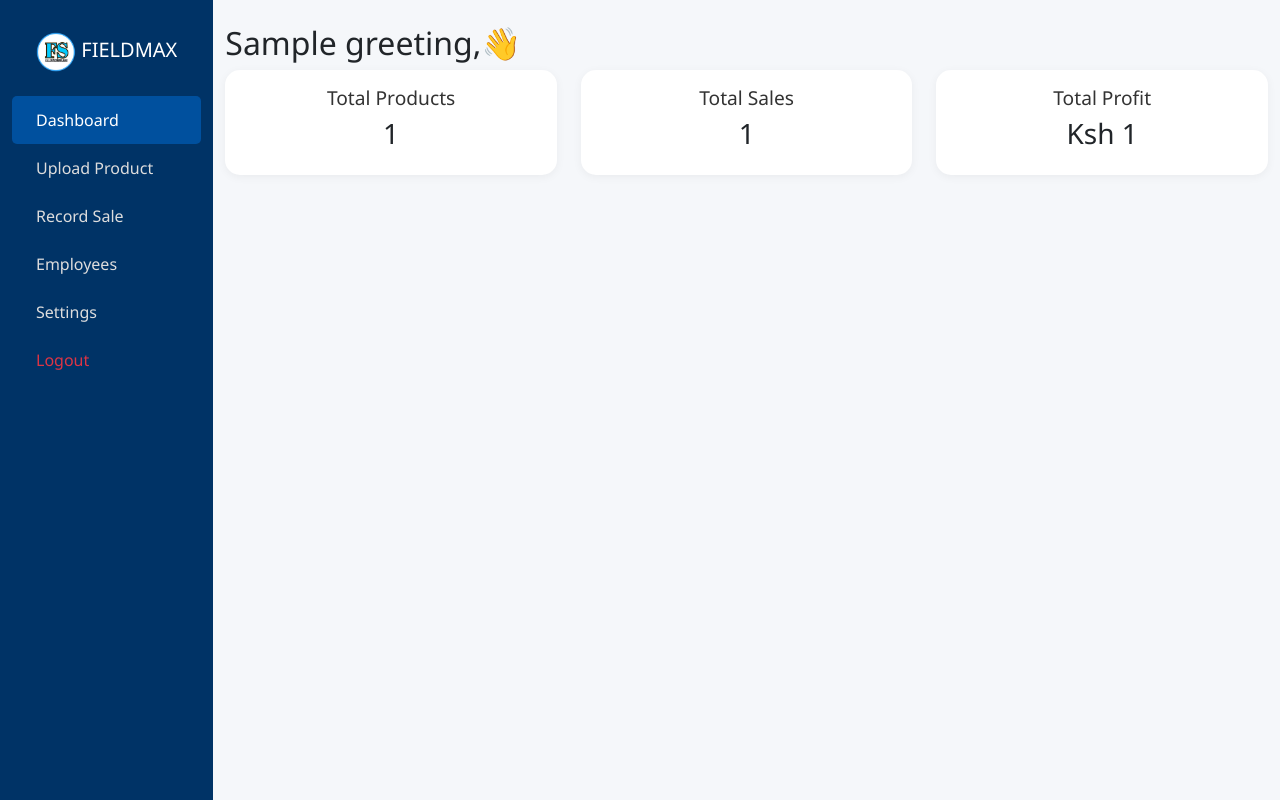
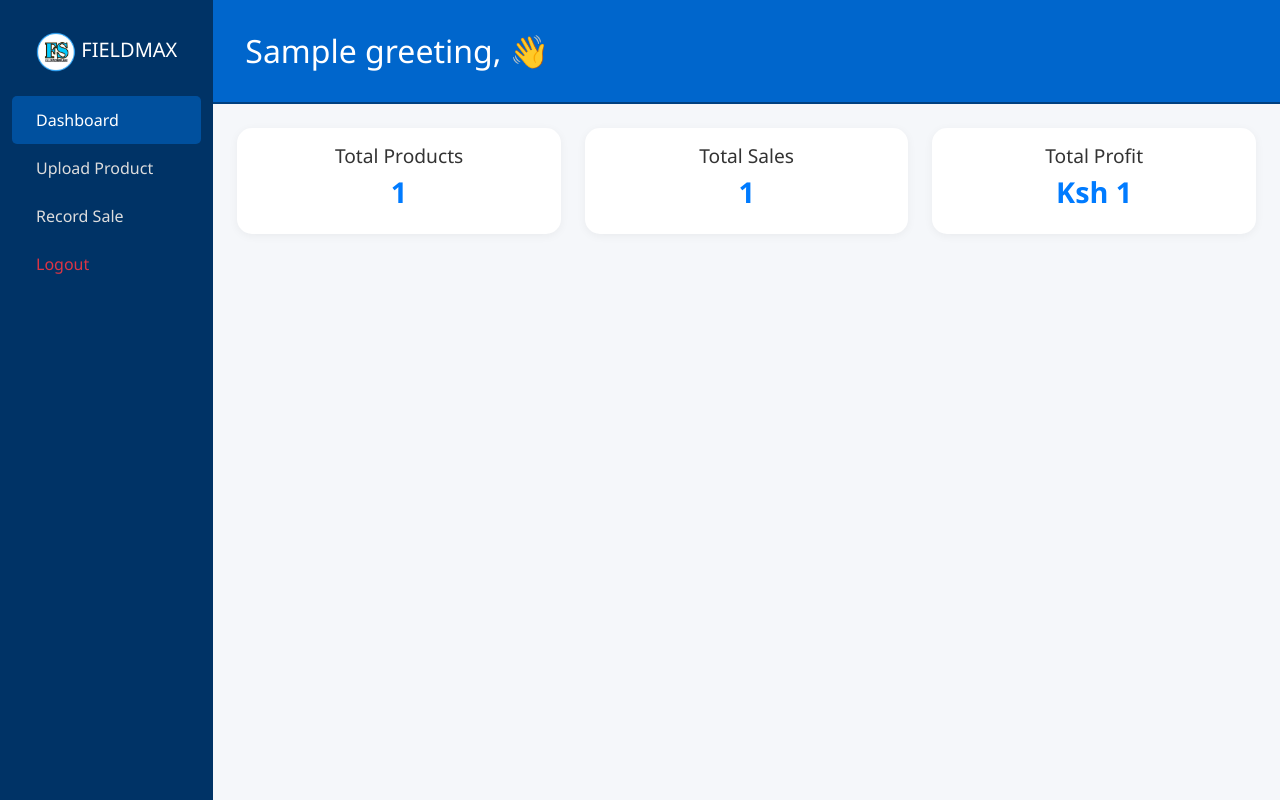
Before and after one commit to Vincentchirchir/fieldmax-sales-app, a Flask app: template templates/dashboard.html in a window 1280 px wide. Run offline with Flask 3, Linux system fonts and the light colour scheme; the template is opened without the code that fills it: most values are stand-ins (such as "Sample title", 1, 10 or a date in 2020); some libraries are stand-ins or nearby versions.

Commit message:
Update dashboard.html

```diff
--- a/templates/dashboard.html
+++ b/templates/dashboard.html
@@ -34,7 +34,13 @@
             color: white;
         }
         .main {
-            padding: 2rem;
+            padding: 0;
+        }
+        .topbar {
+            background-color: #0066cc;
+            padding: 2rem 2rem;
+            color: white;
+            border-bottom: 2px solid #004080;
         }
         .card {
             border: none;
@@ -45,15 +51,10 @@
             font-size: 1.2rem;
             color: #333;
         }
-        .card p {
+        .card p, .card h3 {
             font-size: 1.8rem;
             font-weight: bold;
             color: #007bff;
-        }
-        .greeting {
-            font-size: 2rem;
-            font-weight: 600;
-            color: #333;
         }
     </style>
 </head>
@@ -68,18 +69,17 @@
             <a href="#" class="active" onclick="showSection('dashboard')">Dashboard</a>
             <a href="#" onclick="showSection('upload')">Upload Product</a>
             <a href="#" onclick="showSection('sale')">Record Sale</a>
-                 <a href="#" onclick="showSection('employees')">Employees</a>
-                 <a href="#" onclick="showSection('settings')">Settings</a>
             <a href="{{ url_for('logout') }}" class="text-danger">Logout</a>
         </div>
 
         <!-- Main Content -->
-        <div class="col-md-10 content">
-            <h3 class="mb-4"><h2>{{ greeting }},👋</h2>
-            </h3>
+        <div class="col-md-10 main">
+            <div class="topbar">
+                <h2 class="m-0">{{ greeting }}, 👋</h2>
+            </div>
 
             <!-- Dashboard Section -->
-            <div id="dashboard">
+            <div id="dashboard" class="p-4">
                 <div class="row">
                     <div class="col-md-4">
                         <div class="card text-center">
@@ -109,7 +109,7 @@
             </div>
 
             <!-- Upload Product Section -->
-            <div id="upload" style="display: none">
+            <div id="upload" style="display: none" class="p-4">
                 <div class="card p-4">
                     <h5>Upload Product</h5>
                     <form method="POST" action="/upload-product">
@@ -139,7 +139,7 @@
             </div>
 
             <!-- Record Sale Section -->
-            <div id="sale" style="display: none">
+            <div id="sale" style="display: none" class="p-4">
                 <div class="card p-4">
                     <h5>Record Sale</h5>
                     <form method="POST" action="/record-sale">
@@ -151,17 +151,6 @@
                             <label>Item Name</label>
                             <input type="text" id="item_name" name="item_name" class="form-control" readonly>
                         </div>
-                        <!--
-                        <div class="mb-3">
-                            <label>Buying Price</label>
-                            <input type="hidden" id="buying_price" name="buying_price" class="form-control" readonly>
-                        </div>
-
-                        <div class="mb-3">
-                            <label>Current Stock</label>
-                            <input type="number" id="in_stock" name="in_stock" class="form-control" readonly>
-                        </div>
-                        -->
                         <div class="mb-3">
                             <label>Sale Price</label>
                             <input type="number" name="sale_price" step="0.01" class="form-control" required>
```
Lines whose indentation alone changed are shown as unchanged.
